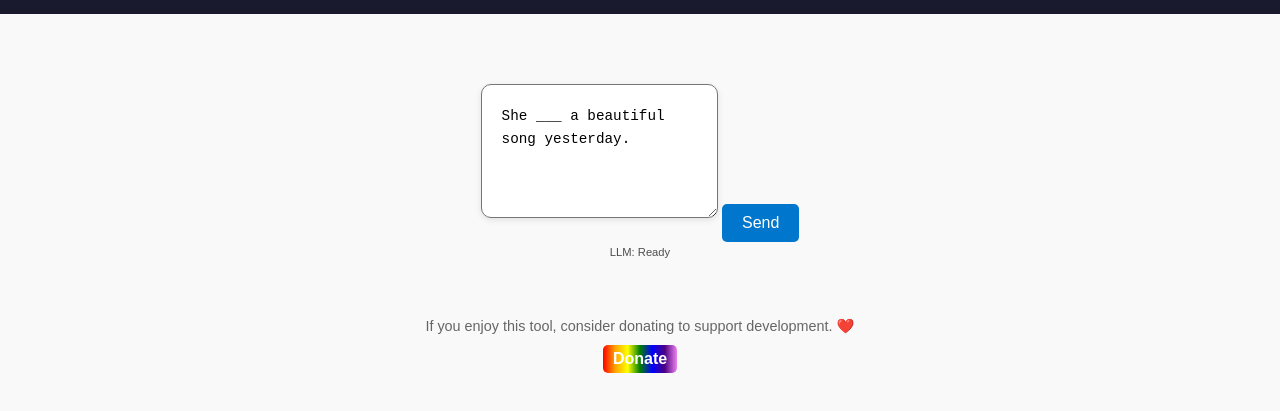
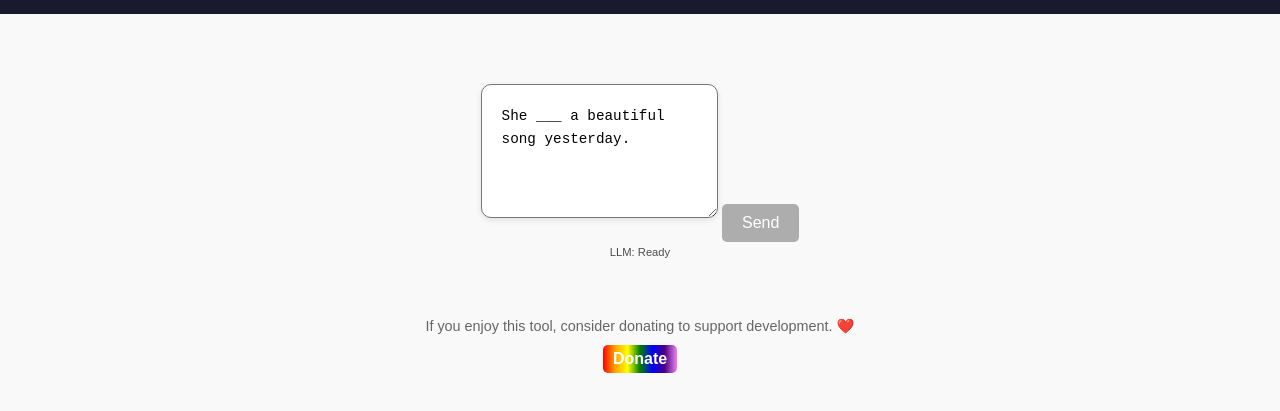
Before and after one commit to taehwann/fill-in-the-blank-generator, a plain HTML site: page index.html in a window 1280 px wide. Shown: the part 85-496 px from the top of the page. Drawn offline with Linux system fonts and the light colour scheme.

Commit message:
updated button disabled style

```diff
--- a/index.css
+++ b/index.css
@@ -68,6 +68,17 @@ main {
   cursor: pointer;
 }
 
+.send-btn:disabled {
+  margin-top: 20px;
+  padding: 10px 20px;
+  font-size: 1em;
+  border: none;
+  background-color: #adadad;
+  color: white;
+  border-radius: 5px;
+  cursor: not-allowed;
+}
+
 .donate {
   margin-top: 60px;
   font-size: 0.9em;
```
